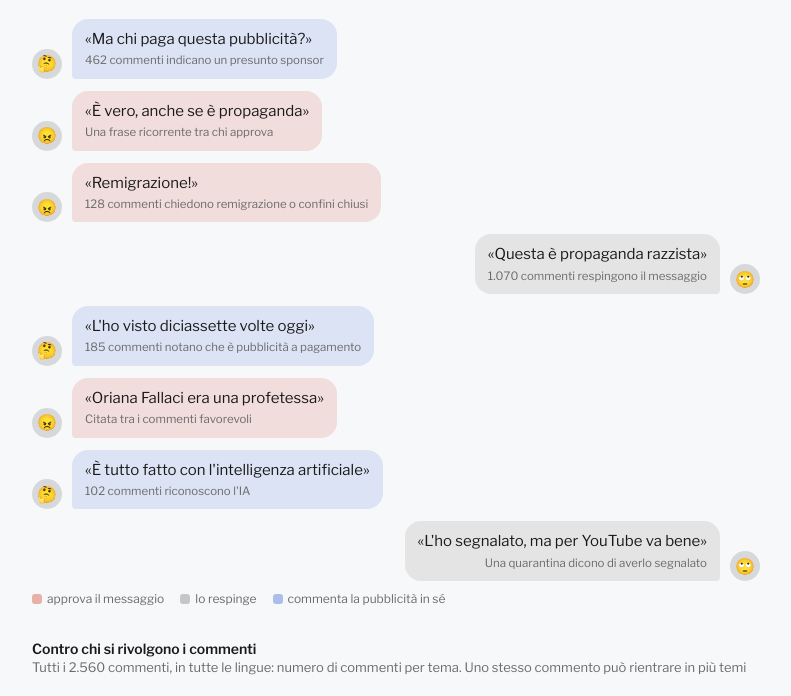
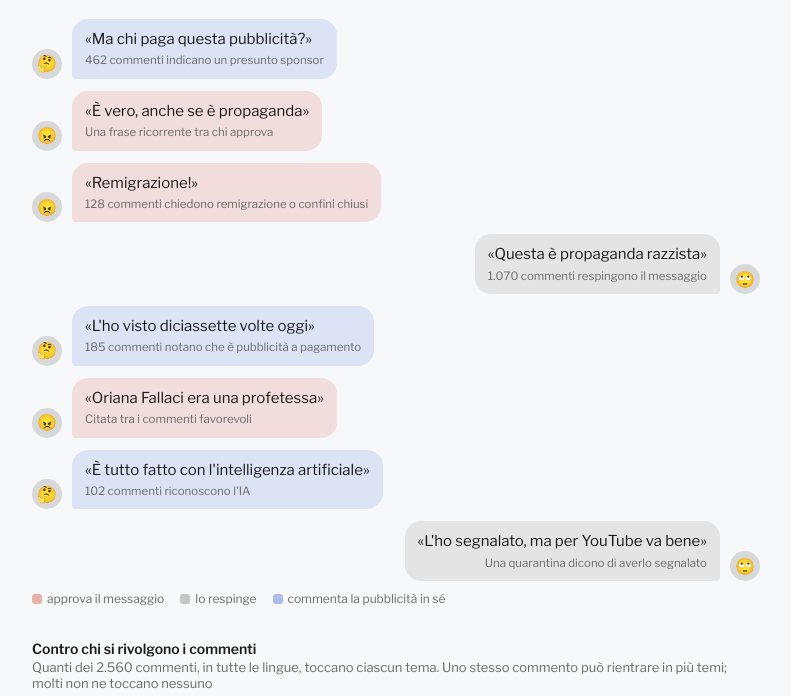
Before and after one commit to caterinamalanetto-star/campagna-qatar, a plain HTML site: page voci/index.html in a window 1280 px wide. Shown: the part 104-800 px from the top of the page, without its empty margins (244-1035 px from the left). Drawn offline with nearby package versions, Linux system fonts and the light colour scheme.

Commit message:
Voci: sottotitolo, le bolle non sommano al totale
Co-Authored-By: Claude Opus 5.5 <noreply@anthropic.com>
Claude-Session: https://claude.ai/code/session_01RTk8MMpboDYPJF4xBXNr2m

```diff
--- a/voci/index.html
+++ b/voci/index.html
@@ -40,7 +40,7 @@
   <div class="keys"><span><i style="background:color-mix(in srgb, var(--red) 40%, transparent)"></i>approva il messaggio</span><span><i style="background:color-mix(in srgb, var(--grey) 45%, transparent)"></i>lo respinge</span><span><i style="background:color-mix(in srgb, var(--blue) 35%, transparent)"></i>commenta la pubblicità in sé</span></div>
 
   <p class="sec">Contro chi si rivolgono i commenti</p>
-  <p class="sec-sub">Tutti i 2.560 commenti, in tutte le lingue: numero di commenti per tema. Uno stesso commento può rientrare in più temi</p>
+  <p class="sec-sub">Quanti dei 2.560 commenti, in tutte le lingue, toccano ciascun tema. Uno stesso commento può rientrare in più temi; molti non ne toccano nessuno</p>
   <figure class="r-chart" id="pack" style="margin-top:6px"></figure>
   <div class="keys" id="tkey" style="margin-top:4px"></div>
   <p class="r-note">In rosso l'ostilità verso i bersagli dell'annuncio, in grigio gli altri temi. La classificazione è una lettura di un agente di intelligenza artificiale, indicativa.</p>
```
